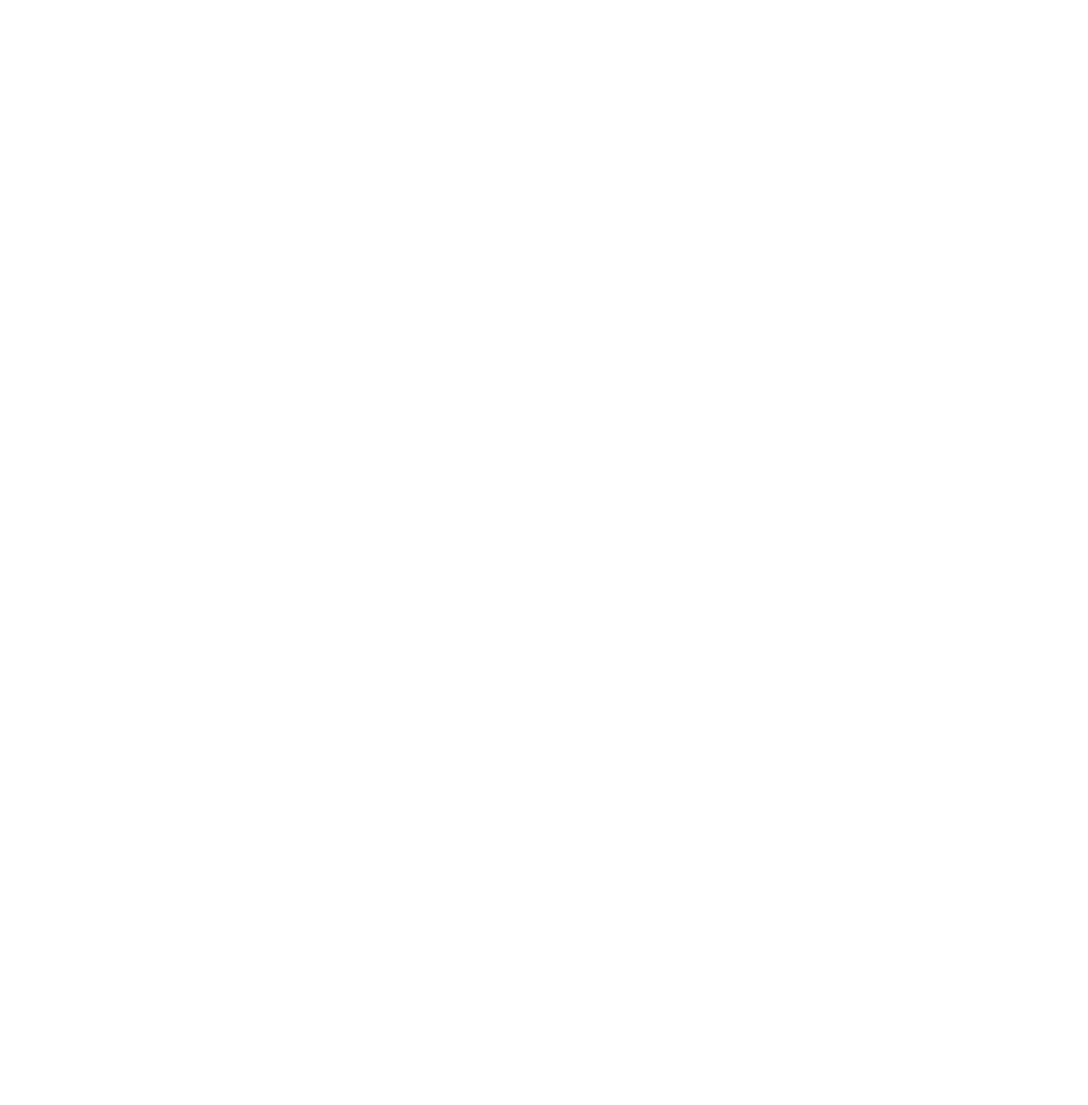
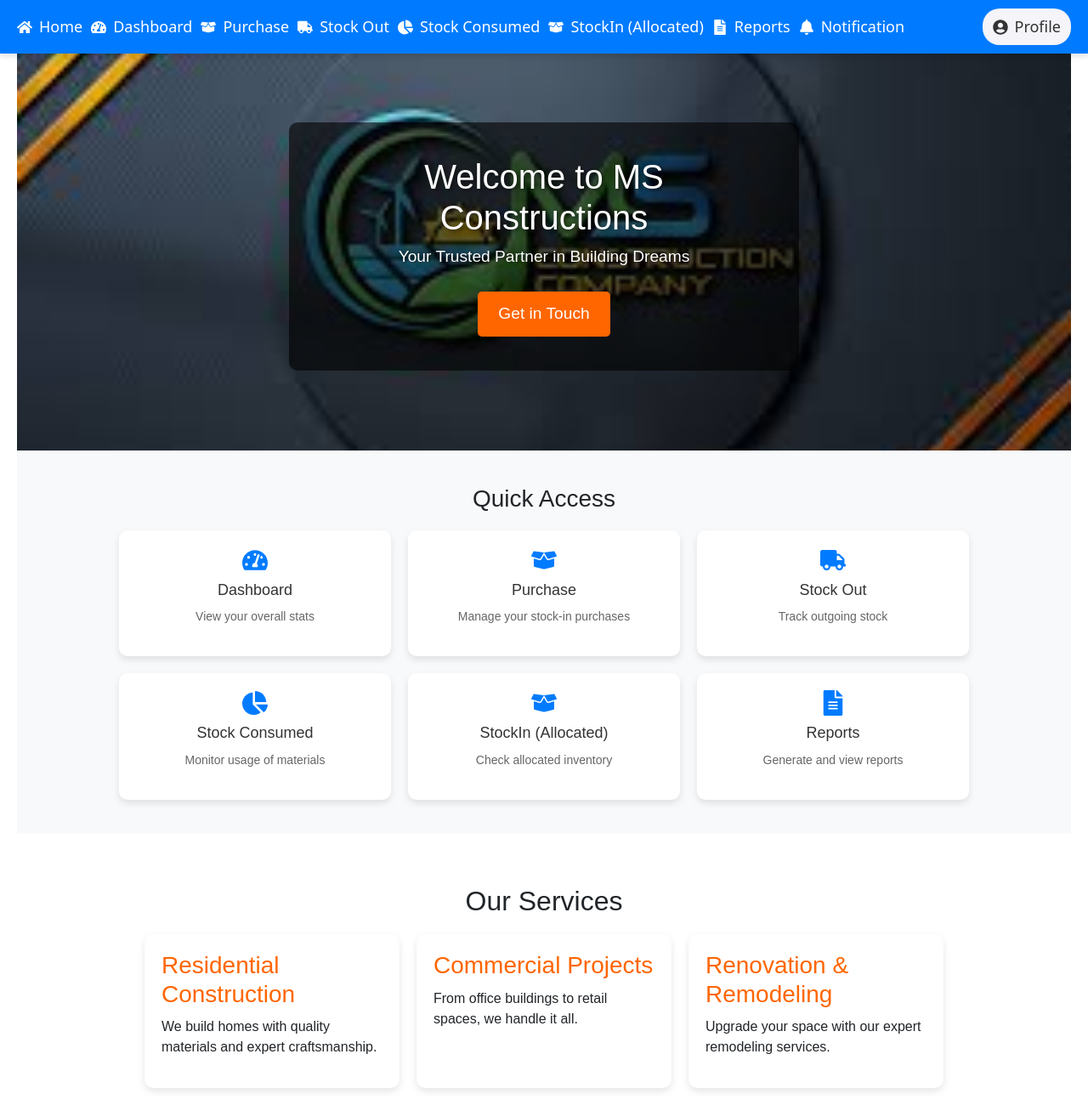
Before and after one commit to sharvani67/stock-management, a React (Create React App) app in the folder frontend/: page /home in a window 1280 px wide. Before the commit this address had no page. Shown: the whole page at 85% size. Before the commit the page ends 800 px from the top, so only its background shows below. Built offline with nearby package versions, Linux system fonts and the light colour scheme.

Commit message:
added some changes in navbar

```diff
--- a/frontend/src/App.js
+++ b/frontend/src/App.js
@@ -25,15 +25,14 @@
 import StockSummaryTable from './SiteUsers/Reports/ReportsTable';
 import UserDashboard from './SiteUsers/Userdashboard/UserDashboard';
 import AllocatedStock from './SiteUsers/AllocatedTable';
+import Home from './SiteUsers/Home/Home'; // ✅ Fixed Import (Ensure File is Named Home.js)
 
 function App() {
   return (
     <Router>
-
       <div className="App">
         <div className="d-flex" id="wrapper">
           {/* <Sidebar /> */}
-
 
           {/* Main content */}
           <div id="page-content-wrapper" className="w-100">
@@ -42,7 +41,6 @@
               <Route path="/purchase" element={<TablePurchase />} />
               <Route path="/add-purchase" element={<AddPurchaseForm />} />
               <Route path="/site" element={<SiteTable />} />
-
               <Route path="/products" element={<ProductTable />} />
               <Route path="/brands" element={<Brand />} />
               <Route path="/unit" element={<UnitTable />} />
@@ -51,27 +49,22 @@
               <Route path="/suppliers" element={<SupplierTable />} />
               <Route path="/dashboard" element={<Dashboard />} />
 
-
               <Route path="/" element={<Login />} />
               <Route path="/register" element={<Register />} />
-
               <Route path="/stockin" element={<StockInForm />} />
               <Route path="/stockintable" element={<StockInTable />} />
-
               <Route path="/stockout" element={<StockOutTable />} />
               <Route path="/stockconsumed" element={<StockConsumedTable />} />
-              <Route path="/summary" element={<StockSummaryTable />}/>
-
-              <Route path="/userdashboard" element={<UserDashboard />}/>
-
-              <Route path="/allocatedtable" element={<AllocatedStock />}/>
-
+              <Route path="/summary" element={<StockSummaryTable />} />
+              <Route path="/userdashboard" element={<UserDashboard />} />
+              <Route path="/allocatedtable" element={<AllocatedStock />} />
+              <Route path="/home" element={<Home />} /> {/* ✅ Fixed Routing */}
             </Routes>
           </div>
         </div>
       </div>
-    </Router>
-  );
+    </Router>
+  );
 }
 
 export default App;
--- a/frontend/src/Authentication/Login.js
+++ b/frontend/src/Authentication/Login.js
@@ -27,7 +27,7 @@
       if (response.ok) {
         const data = await response.json();
         login(data.user); // Set user in context
-        navigate("/userdashboard"); // Redirect to dashboard
+        navigate("/home"); // Redirect to dashboard
       } else {
         const errData = await response.json();
         setError(errData.message);
--- /dev/null
+++ b/frontend/src/SiteUsers/Home/Home.css
@@ -0,0 +1,197 @@
+/* General Styles */
+.home-container {
+    font-family: "Poppins", sans-serif;
+    text-align: center;
+    padding: 0 20px;
+}
+
+/* Hero Section */
+/* Hero Section */
+.hero-section {
+    height: 60vh;
+    background-size: cover;
+    background-position: center;
+    position: relative;
+    display: flex;
+    align-items: center;
+    justify-content: center;
+    padding: 20px;
+}
+
+/* Dark Overlay for Better Readability */
+.hero-overlay {
+    background: rgba(0, 0, 0, 0.6); /* Darker background */
+    padding: 40px;
+    border-radius: 10px;
+    text-align: center;
+    color: white;
+    max-width: 600px;
+}
+
+/* Improve Text Contrast */
+.hero-section h1 {
+    font-size: 2.5rem;
+    text-shadow: 2px 2px 5px rgba(0, 0, 0, 0.5); /* Adds contrast */
+}
+
+.hero-section p {
+    font-size: 1.2rem;
+    text-shadow: 1px 1px 3px rgba(0, 0, 0, 0.5);
+}
+
+/* Hero Button */
+.hero-button {
+    background: #ff6600;
+    color: white;
+    padding: 12px 24px;
+    text-decoration: none;
+    border-radius: 5px;
+    font-size: 1.2rem;
+    display: inline-block;
+    transition: 0.3s;
+    margin-top: 10px;
+}
+
+.hero-button:hover {
+    background: #e65c00;
+}
+
+/* Responsive Fixes */
+@media screen and (max-width: 768px) {
+    .hero-overlay {
+        padding: 20px;
+    }
+
+    .hero-section h1 {
+        font-size: 2rem;
+    }
+}
+
+
+/* Quick Access Menu */
+/* Quick Access Section */
+.quick-access {
+    text-align: center;
+    padding: 40px 20px;
+    background-color: #f8f9fa;
+  }
+
+  .quick-access h2 {
+    font-size: 28px;
+    margin-bottom: 20px;
+  }
+
+  /* Grid Layout for Menu Items */
+  .menu-grid {
+    display: grid;
+    grid-template-columns: repeat(3, 1fr); /* 3 columns */
+    gap: 20px;
+    max-width: 1000px;
+    margin: 0 auto;
+  }
+
+  .menu-item {
+    background-color: white;
+    padding: 20px;
+    border-radius: 10px;
+    text-align: center;
+    box-shadow: 0 4px 8px rgba(0, 0, 0, 0.1);
+    transition: transform 0.3s ease, box-shadow 0.3s ease;
+    text-decoration: none;
+    color: #333;
+  }
+
+  .menu-item:hover {
+    transform: translateY(-5px);
+    box-shadow: 0 6px 12px rgba(0, 0, 0, 0.15);
+  }
+
+  .menu-item svg {
+    font-size: 30px;
+    color: #007bff;
+  }
+
+  .menu-item h3 {
+    margin: 10px 0;
+    font-size: 18px;
+  }
+
+  .menu-item p {
+    font-size: 14px;
+    color: #666;
+  }
+
+  /* Responsive Design */
+  @media (max-width: 1024px) {
+    .menu-grid {
+      grid-template-columns: repeat(2, 1fr); /* 2 columns on medium screens */
+    }
+  }
+
+  @media (max-width: 768px) {
+    .menu-grid {
+      grid-template-columns: repeat(1, 1fr); /* 1 column on smaller screens */
+    }
+  }
+
+/* Services Section */
+.services {
+    margin-top: 40px;
+    padding: 20px 10px;
+}
+
+.services h2 {
+    font-size: 2rem;
+    margin-bottom: 20px;
+}
+
+.service-cards {
+    display: flex;
+    justify-content: center;
+    gap: 20px;
+    flex-wrap: wrap;
+}
+
+.service-card {
+    background: white;
+    padding: 20px;
+    border-radius: 10px;
+    width: 100%;
+    max-width: 300px;
+    box-shadow: 0 4px 8px rgba(0, 0, 0, 0.1);
+    transition: 0.3s;
+    text-align: left;
+}
+
+.service-card:hover {
+    transform: translateY(-5px);
+    box-shadow: 0 6px 12px rgba(0, 0, 0, 0.2);
+}
+
+.service-card h3 {
+    margin-bottom: 10px;
+    color: #ff6600;
+}
+
+/* Responsive Adjustments */
+@media screen and (max-width: 768px) {
+    .hero-section {
+        height: 50vh;
+    }
+
+    .hero-section h1 {
+        font-size: 2rem;
+    }
+
+    .overlay {
+        padding: 20px;
+    }
+
+    .menu-grid {
+        grid-template-columns: repeat(auto-fit, minmax(200px, 1fr));
+    }
+
+    .menu-item {
+        max-width: 250px;
+    }
+}
--- /dev/null
+++ b/frontend/src/SiteUsers/Home/Home.js
@@ -0,0 +1,107 @@
+import React from "react";
+import { Link } from "react-router-dom";
+import {
+  FaHome,
+  FaBoxOpen,
+  FaTruck,
+  FaChartPie,
+  FaFileAlt,
+  FaTachometerAlt,
+  FaBell,
+} from "react-icons/fa";
+import "./Home.css"; // Ensure this file exists
+import UserNavbar from "../Navbar/UserNavbar";
+import bgImage from "../../assets/images/images.jpeg"; // Ensure this image exists in the correct path
+
+const Home = () => {
+  return (
+    <div>
+      <UserNavbar /> {/* Navbar at the top */}
+      <div className="home-container">
+        {/* Hero Section */}
+        <header
+          className="hero-section"
+          style={{ backgroundImage: `url(${bgImage})` }}
+        >
+          <div className="hero-overlay">
+            <h1>Welcome to MS Constructions</h1>
+            <p>Your Trusted Partner in Building Dreams</p>
+            <Link to=" " className="hero-button">
+              Get in Touch
+            </Link>
+          </div>
+        </header>
+
+        {/* Quick Access Menu Section */}
+        <section className="quick-access">
+          <h2>Quick Access</h2>
+          <div className="menu-grid">
+            {/* <Link to="/home" className="menu-item">
+              <FaHome />
+              <h3>Home</h3>
+              <p>Return to the homepage</p>
+            </Link> */}
+            <Link to="/userdashboard" className="menu-item">
+              <FaTachometerAlt />
+              <h3>Dashboard</h3>
+              <p>View your overall stats</p>
+            </Link>
+            <Link to="/stockintable" className="menu-item">
+              <FaBoxOpen />
+              <h3>Purchase</h3>
+              <p>Manage your stock-in purchases</p>
+            </Link>
+            <Link to="/stockout" className="menu-item">
+              <FaTruck />
+              <h3>Stock Out</h3>
+              <p>Track outgoing stock</p>
+            </Link>
+            <Link to="/stockconsumed" className="menu-item">
+              <FaChartPie />
+              <h3>Stock Consumed</h3>
+              <p>Monitor usage of materials</p>
+            </Link>
+            <Link to="/allocatedtable" className="menu-item">
+              <FaBoxOpen />
+              <h3>StockIn (Allocated)</h3>
+              <p>Check allocated inventory</p>
+            </Link>
+            <Link to="/summary" className="menu-item">
+              <FaFileAlt />
+              <h3>Reports</h3>
+              <p>Generate and view reports</p>
+            </Link>
+            {/* <Link to="/notifications" className="menu-item">
+              <FaBell />
+              <h3>Notifications</h3>
+              <p>Stay updated with alerts</p>
+            </Link> */}
+          </div>
+        </section>
+
+        {/* Services Section */}
+        <section className="services">
+          <h2>Our Services</h2>
+          <div className="service-cards">
+            <div className="service-card">
+              <h3>Residential Construction</h3>
+              <p>
+                We build homes with quality materials and expert craftsmanship.
+              </p>
+            </div>
+            <div className="service-card">
+              <h3>Commercial Projects</h3>
+              <p>From office buildings to retail spaces, we handle it all.</p>
+            </div>
+            <div className="service-card">
+              <h3>Renovation & Remodeling</h3>
+              <p>Upgrade your space with our expert remodeling services.</p>
+            </div>
+          </div>
+        </section>
+      </div>
+    </div>
+  );
+};
+
+export default Home;
--- a/frontend/src/SiteUsers/Navbar/UserNavbar.css
+++ b/frontend/src/SiteUsers/Navbar/UserNavbar.css
@@ -20,14 +20,34 @@
 }
 
 
-/* Logo */
+/* ✅ Logo Styling */
+/* Logo Styling */
+/* .navbar-logo img {
+  height: 40px;
+  width: auto;
+}
+
 .navbar-logo {
   display: flex;
   align-items: center;
-  font-size: 24px;
-  font-weight: bold;
-}
+  margin-right: 20px;
+} */
 
+/* Responsive Adjustments */
+/* @media (max-width: 768px) {
+  .navbar-logo img {
+    height: 35px;
+  }
+
+  .navbar-links {
+    flex-direction: column;
+    align-items: center;
+  }
+
+  .navbar-links li {
+    text-align: center;
+  }
+} */
 /* Toggler Button */
 .navbar-toggler {
   display: none;
@@ -48,8 +68,8 @@
 
 .navbar-links li {
   margin: 0 10px;
-  margin-left: 20px;
-  padding-left: 20px;
+  margin-left: 0px;
+  padding-left: 0px;
 
 }
 
@@ -208,3 +228,31 @@
     font-size: 16px;
   }
 }
+
+/* Responsive Design */
+@media (max-width: 768px) {
+  .navbar-toggler {
+    display: block;
+  }
+
+  .navbar-links {
+    display: none;
+    flex-direction: column;
+    width: 100%;
+    background-color: #007bff;
+    position: absolute;
+    top: 100%;
+    left: 0px;
+    padding: 10px 10px;
+    box-shadow: 0 4px 6px rgba(0, 0, 0, 0.1);
+  }
+
+  .navbar-links.active {
+    display: flex;
+  }
+
+  .navbar-links li {
+    margin: 10px 0;
+    text-align: center;
+  }
+}
--- a/frontend/src/SiteUsers/Navbar/UserNavbar.js
+++ b/frontend/src/SiteUsers/Navbar/UserNavbar.js
@@ -8,6 +8,8 @@
   FaFileAlt,
   FaBars,
   FaUserCircle,
+  FaTachometerAlt,
+  FaBell,
   FaCode,
   FaUserAlt,
   FaSignOutAlt,
@@ -16,6 +18,7 @@
 import { Link } from "react-router-dom";
 import { AuthContext } from "../../Context/AuthContext";
 import { BASE_URL } from "../../ApiService/Api";
+import logo from "../../assets/images/iiiq_logo.png"; // ✅ Ensure the logo is in the correct folder
 
 const UserNavbar = () => {
   const [isOpen, setIsOpen] = useState(false);
@@ -90,45 +93,84 @@
 
   return (
     <nav className="navbar">
+      {/* <div className="navbar-logo">
+        <Link to="/">
+          <img src={logo} alt="MS Constructions Logo" />
+        </Link>
+      </div> */}
       <button className="navbar-toggler" onClick={toggleNavbar}>
         <FaBars />
       </button>
 
       <ul className={`navbar-links ${isOpen ? "active" : ""}`}>
         <li>
-          <Link to="/userdashboard" className={location.pathname === "/userdashboard" ? "active" : ""}>
+          <Link to="/home" className={location.pathname === "/home" ? "active" : ""}>
             <FaHome />
+            Home
+          </Link>
+        </li>
+
+        <li>
+          <Link
+            to="/userdashboard"
+            className={location.pathname === "/userdashboard" ? "active" : ""}
+          >
+            <FaTachometerAlt />
             Dashboard
           </Link>
         </li>
         <li>
-          <Link to="/stockintable" className={location.pathname === "/stockintable" ? "active" : ""}>
+          <Link
+            to="/stockintable"
+            className={location.pathname === "/stockintable" ? "active" : ""}
+          >
             <FaBoxOpen />
             Purchase
           </Link>
         </li>
         <li>
-          <Link to="/stockout" className={location.pathname === "/stockout" ? "active" : ""}>
+          <Link
+            to="/stockout"
+            className={location.pathname === "/stockout" ? "active" : ""}
+          >
             <FaTruck />
             Stock Out
           </Link>
         </li>
         <li>
-          <Link to="/stockconsumed" className={location.pathname === "/stockconsumed" ? "active" : ""}>
+          <Link
+            to="/stockconsumed"
+            className={location.pathname === "/stockconsumed" ? "active" : ""}
+          >
             <FaChartPie />
             Stock Consumed
           </Link>
         </li>
         <li>
-          <Link to="/allocatedtable" className={location.pathname === "/allocatedtable" ? "active" : ""}>
+          <Link
+            to="/allocatedtable"
+            className={location.pathname === "/allocatedtable" ? "active" : ""}
+          >
             <FaBoxOpen />
             StockIn (Allocated)
           </Link>
         </li>
         <li>
-          <Link to="/summary" className={location.pathname === "/summary" ? "active" : ""}>
+          <Link
+            to="/summary"
+            className={location.pathname === "/summary" ? "active" : ""}
+          >
             <FaFileAlt />
             Reports
+          </Link>
+        </li>
+        <li>
+          <Link
+            to="/userdashboard"
+            className={location.pathname === "/userdashboard" ? "active" : ""}
+          >
+            <FaBell />
+            Notification
           </Link>
         </li>
       </ul>
@@ -152,9 +194,15 @@
                       <ul>
                         {siteCodes.map((site) => (
                           <li key={site.id}>
-                            <p><strong>Code:</strong> {site.siteCode}</p>
-                            <p><strong>Location:</strong> {site.location}</p>
-                            <p><strong>Site Name:</strong> {site.siteName}</p>
+                            <p>
+                              <strong>Code:</strong> {site.siteCode}
+                            </p>
+                            <p>
+                              <strong>Location:</strong> {site.location}
+                            </p>
+                            <p>
+                              <strong>Site Name:</strong> {site.siteName}
+                            </p>
                           </li>
                         ))}
                       </ul>
@@ -171,9 +219,15 @@
                 </button>
                 {isUserDetailsOpen && userDetails && (
                   <div className="dropdown-content">
-                    <p><strong>Name:</strong> {userDetails.name}</p>
-                    <p><strong>Email:</strong> {userDetails.email}</p>
-                    <p><strong>Role:</strong> {userDetails.role}</p>
+                    <p>
+                      <strong>Name:</strong> {userDetails.name}
+                    </p>
+                    <p>
+                      <strong>Email:</strong> {userDetails.email}
+                    </p>
+                    <p>
+                      <strong>Role:</strong> {userDetails.role}
+                    </p>
                   </div>
                 )}
               </li>
```
Also changed, not shown: frontend/src/assets/images/iiiq_logo.png (added), frontend/src/assets/images/images.jpeg (added).
